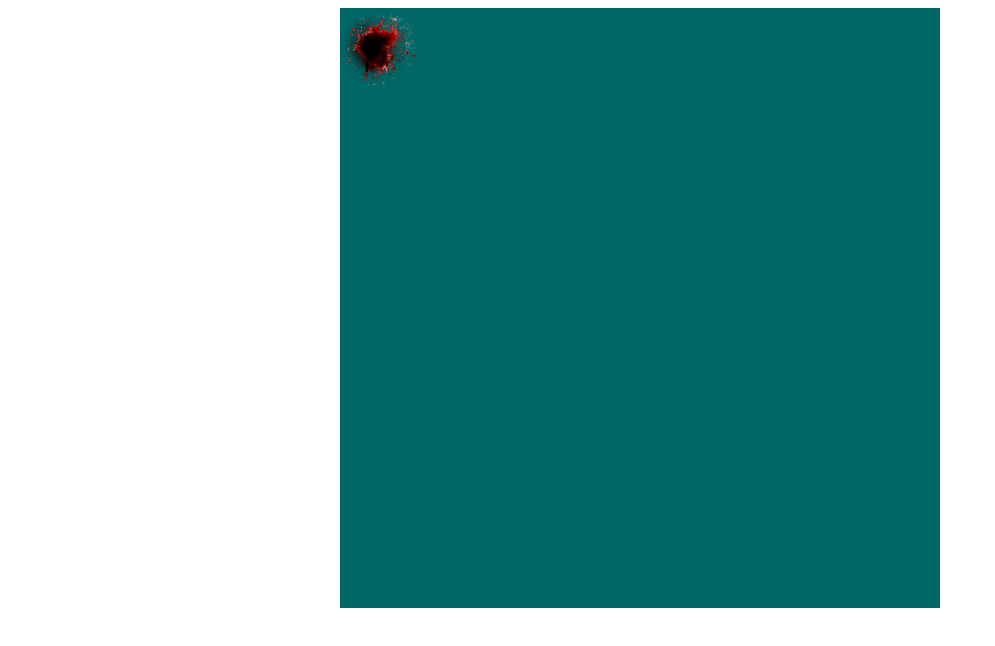
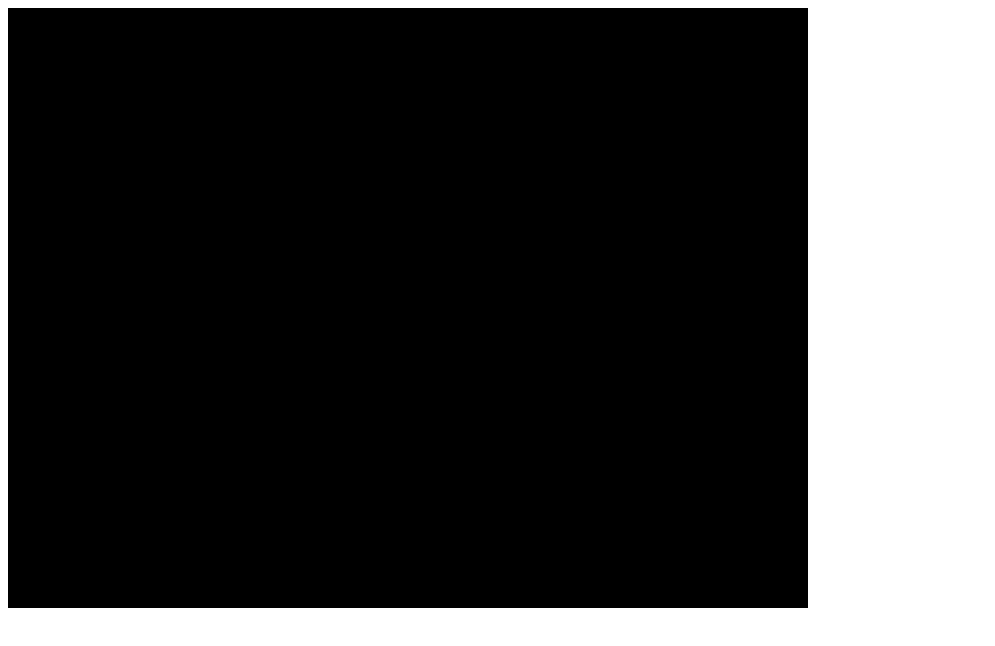
Before and after one commit to jlewek/jGame, a website: page index.html in a window 1280 px wide. Shown: the whole page, without its empty margins (0-995 px from the left). Drawn offline with nearby package versions, Linux system fonts and the light colour scheme.

Commit message:
init webGL

```diff
--- /dev/null
+++ b/engine/webglInit.js
@@ -0,0 +1,27 @@
+var gl;
+
+function start() {
+    var canvas = document.getElementById("game");
+    gl = initWebGL(canvas);
+    if (gl) {
+        gl.clearColor(0.0, 0.0, 0.0, 1.0);
+        gl.enable(gl.DEPTH_TEST);
+        gl.depthFunc(gl.LEQUAL);
+        gl.clear(gl.COLOR_BUFFER_BIT | gl.DEPTH_BUFFER_BIT);
+    }
+};
+
+function initWebGL(canvas) {
+    gl = null;
+
+    try {
+        gl = canvas.getContext("webgl") || canvas.getContext("experimental-webgl");
+    }
+    catch(e) {}
+    if (!gl) {
+        alert("Unable to initialize WebGL. Your browser may not support it.");
+        gl = null;
+    }
+
+    return gl;
+};
--- a/index.html
+++ b/index.html
@@ -11,12 +11,9 @@
         <script type="text/javascript" src="/bower_components/jquery/dist/jquery.min.js"></script>
 
         <!-- APP FILES -->
-        <script type="text/javascript" src="engine/movementLogic.js"></script>
-        <script type="text/javascript" src="app/eventsLoop.js"></script>
+        <script type="text/javascript" src="engine/webglInit.js"></script>
     </head>
-    <body>
-        <div class="mainSpace">
-            <img src="img/blood.png" id="blood"/>
-        </div>
+    <body onLoad="start()">
+        <canvas width="800" height="600" id="game"></canvas>
     </body>
 </html>
```
